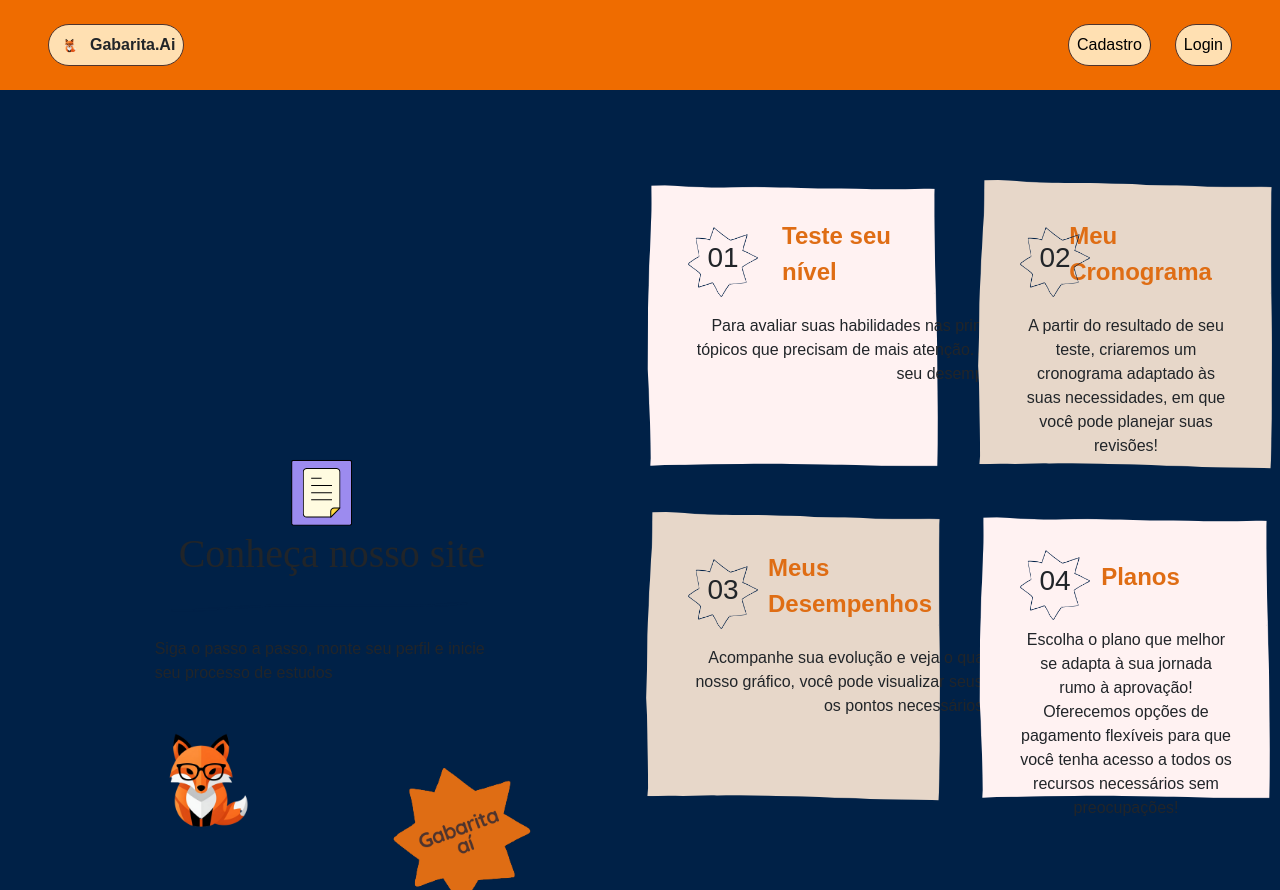
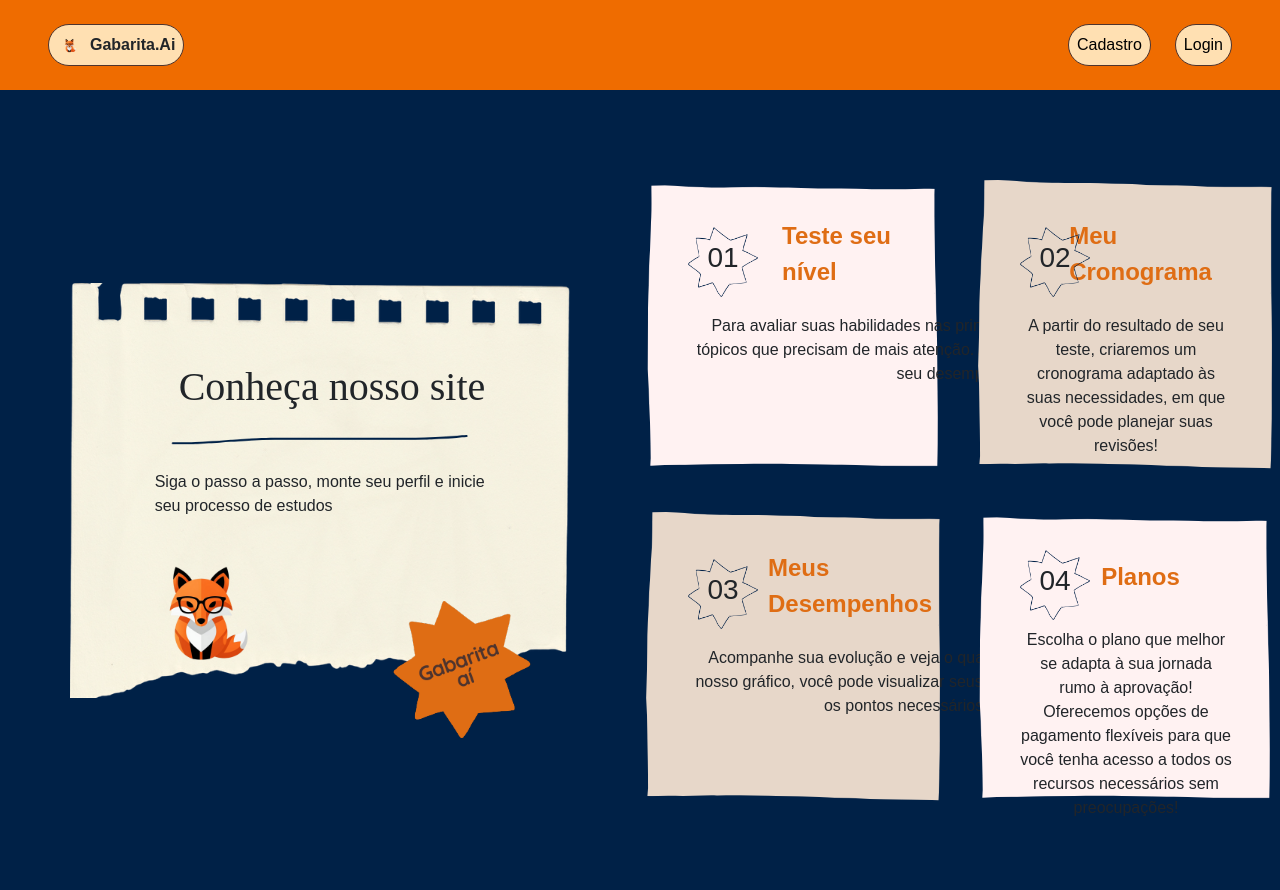
Before and after one commit to LiviaOrmeleze/gabaritaAi, a React (Vite) app in the folder gabarita-ai/: page /conhecanossosite in a window 1280 px wide. Built offline with nearby package versions, Linux system fonts and the light colour scheme.

Commit message:
Alterando a imagem da página conheça

```diff
--- a/gabarita-ai/src/pages/Conheca.jsx
+++ b/gabarita-ai/src/pages/Conheca.jsx
@@ -1,6 +1,6 @@
 import React from "react";
 
-import folha from "../assets/folha.png";
+import folha2 from "../assets/folha2.png";
 import logo from "../assets/logo.png";
 import estrela from "../assets/estrela.png";
 import Conhecendo from "../components/Conhecendo";
@@ -14,7 +14,7 @@ const Conheca = () => {
      <div className="col-12 col-md-6 d-flex justify-content-center position-relative">
       <div className="d-flex align-items-center flex-column ">
 
-        <img className="position-relative" src={folha} alt="" />
+        <img className="position-relative" src={folha2} alt="" />
         <div className="position-absolute py-5 mt-3 ">
           <h1 className="tituloconheca px-5 ms-4 py-3">Conheça nosso site</h1>
         <div className="position-absolute">
```
